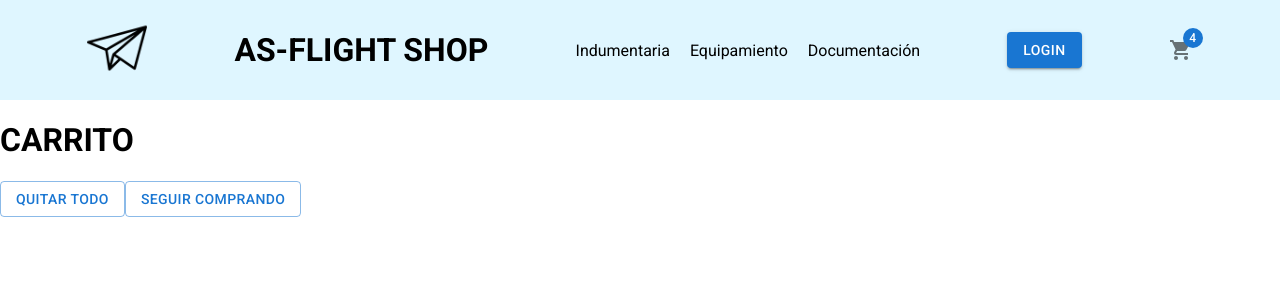
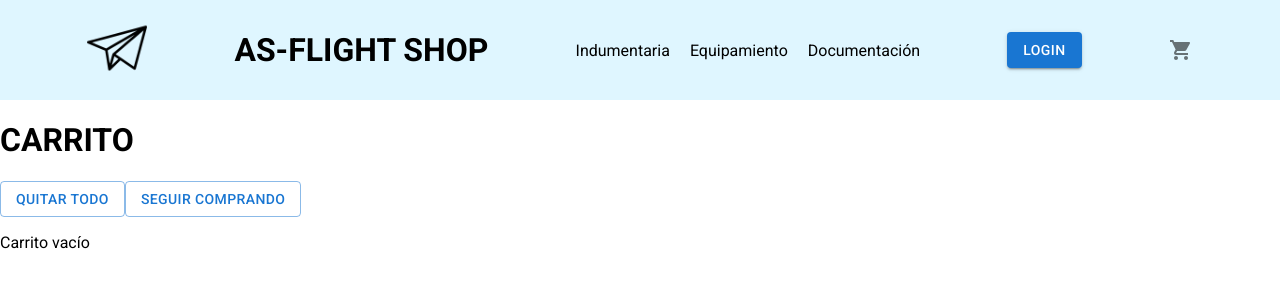
Before and after one commit to MarcelinoCeballos/AS-FLIGHT-SHOP, a React (Create React App) app: page /cart in a window 1280 px wide. Shown: the top 300 px of the page. Built offline with nearby package versions, Linux system fonts and the light colour scheme.

Commit message:
Cart View

```diff
--- a/src/components/Cart.jsx
+++ b/src/components/Cart.jsx
@@ -1,7 +1,9 @@
-import { useContext } from "react";
+import React, { useContext } from "react";
 import { CartContext } from "./CartContext";
 import Button from "@mui/material/Button";
 import { Link } from "react-router-dom";
+import CartBreakDown from "./CartBreakDown";
+import CartItem from "./CartItem";
 
 function Cart() {
   const context = useContext(CartContext);
@@ -20,22 +22,20 @@ function Cart() {
       <Link to="/">
         <Button variant="outlined">SEGUIR COMPRANDO</Button>
       </Link>
-      {context.cartList.map((item) => (
-        <li key={Math.random()}>
-          <h1>Producto: {item.title}</h1>
-          <p>Precio: ${item.price}</p>
-          <img src={item.image} alt={item.title}></img>
-          <p>Cantidad: {item.qty}</p>
-          <Button
-            variant="outlined"
-            onClick={() => {
-              context.removeItem(item.id);
-            }}
-          >
-            QUITAR
-          </Button>
-        </li>
-      ))}
+      {context.cartList.length ? (
+        <div>
+          <CartBreakDown />
+          <ul>
+            {context.cartList.map((item) => (
+              <li key={Math.random()}>
+                <CartItem item={item} />
+              </li>
+            ))}
+          </ul>
+        </div>
+      ) : (
+        <p>Carrito vacío</p>
+      )}
     </div>
   );
 }
--- /dev/null
+++ b/src/components/CartBreakDown.jsx
@@ -0,0 +1,20 @@
+import React, { useContext } from "react";
+import { CartContext } from "./CartContext";
+import Button from "@mui/material/Button";
+
+function CartBreakDown() {
+  const context = useContext(CartContext);
+  const subTotal = context.calculateSubTotal();
+  const tax = subTotal * 0.21;
+  return (
+    <div>
+      <h1>Desglose Carrito</h1>
+      <p>Sub Total: $ {subTotal}</p>
+      <p>Impuesto 21%: $ {tax}</p>
+      <p>Total: ${subTotal + tax}</p>
+      <Button variant="outlined">Terminar Compra</Button>
+    </div>
+  );
+}
+
+export default CartBreakDown;
--- a/src/components/CartContext.jsx
+++ b/src/components/CartContext.jsx
@@ -30,10 +30,32 @@ const CartContextProvider = ({ children }) => {
       return false;
     }
   };
+  const calculateSubTotal = () => {
+    let subTotalArray = cartList.map((item) => item.price * item.qty);
+    return subTotalArray.reduce(
+      (prevValue, currentValue) => prevValue + currentValue,
+      0
+    );
+  };
+  const calculateAllItemCart = () => {
+    let allItemArray = cartList.map((item) => item.qty);
+    return allItemArray.reduce(
+      (prevValue, currentValue) => prevValue + currentValue,
+      0
+    );
+  };
 
   return (
     <CartContext.Provider
-      value={{ cartList, addItem, removeAllItems, removeItem, isOnCart }}
+      value={{
+        cartList,
+        addItem,
+        removeAllItems,
+        removeItem,
+        isOnCart,
+        calculateSubTotal,
+        calculateAllItemCart,
+      }}
     >
       {children}
     </CartContext.Provider>
--- /dev/null
+++ b/src/components/CartItem.jsx
@@ -0,0 +1,27 @@
+import { Button } from "@mui/material";
+import { useContext } from "react";
+import { CartContext } from "./CartContext";
+
+function CartItem({ item }) {
+  const context = useContext(CartContext);
+  return (
+    <div>
+      <h1>Producto: {item.title}</h1>
+      <p>
+        Precio: ${item.price} Cantidad: {item.qty}
+      </p>
+      <img src={item.image} alt={item.title}></img>
+      <p>Precio Items{item.price * item.qty}</p>
+      <Button
+        variant="outlined"
+        onClick={() => {
+          context.removeItem(item.id);
+        }}
+      >
+        QUITAR
+      </Button>
+    </div>
+  );
+}
+
+export default CartItem;
--- a/src/components/CartWidget.jsx
+++ b/src/components/CartWidget.jsx
@@ -1,11 +1,17 @@
 import ShoppingCartIcon from "@mui/icons-material/ShoppingCart";
 import Badge from "@mui/material/Badge";
+import { Link } from "react-router-dom";
+import React, { useContext } from "react";
+import { CartContext } from "./CartContext";
 
 function CartWidget() {
+  const context = useContext(CartContext);
   return (
-    <Badge badgeContent={4} color="primary">
-      <ShoppingCartIcon color="action" />
-    </Badge>
+    <Link to="/cart">
+      <Badge badgeContent={context.calculateAllItemCart()} color="primary">
+        <ShoppingCartIcon color="action" />
+      </Badge>
+    </Link>
   );
 }
 
--- a/src/components/ItemDetail.jsx
+++ b/src/components/ItemDetail.jsx
@@ -14,7 +14,7 @@ function ItemDetail({ item }) {
     context.addItem(item, qty);
   };
 
-  return (
+  return item.id ? (
     <div className="productDetailBox">
       <div>
         <img className="productDetailImage" src={item.image} alt={item.title} />
@@ -32,6 +32,8 @@ function ItemDetail({ item }) {
         )}
       </div>
     </div>
+  ) : (
+    <p>Cargando...</p>
   );
 }
 
--- a/src/css/ItemDetail.css
+++ b/src/css/ItemDetail.css
@@ -8,8 +8,6 @@
   flex-direction: row;
   justify-content: space-around;
   align-items: center;
-  margin-top: ;
-  padding-top: ;
   background-color: #c4f5b5;
   width: 100%;
   height: 500px;
```
